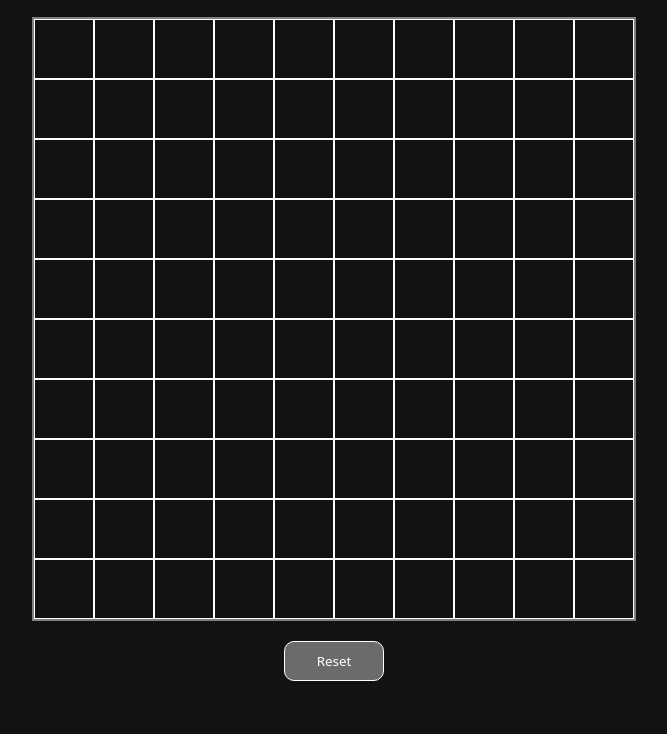
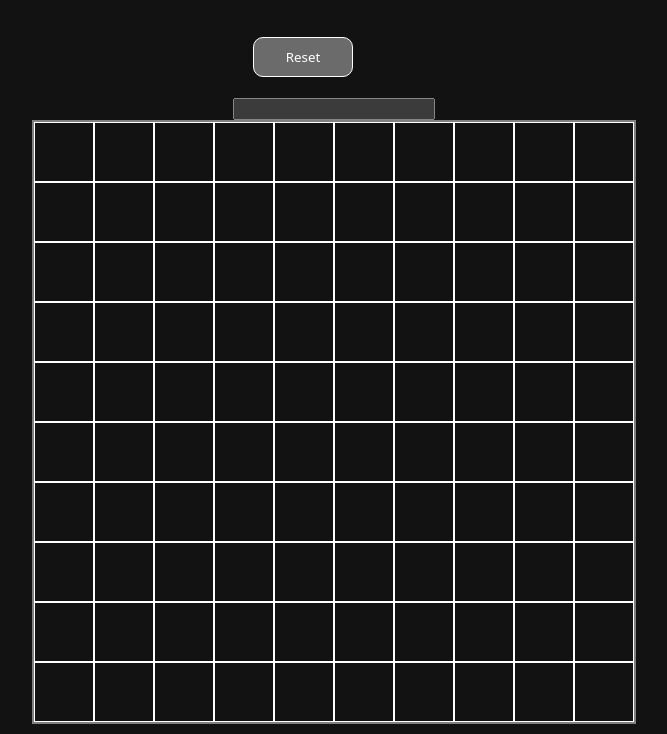
Before and after one commit to armando-rios/etch-a-sketch, a plain HTML site: page index.html in a window 1280 px wide. Shown: the part 66-800 px from the top of the page, without its empty margins (306-973 px from the left). Drawn offline with Linux system fonts and the light colour scheme.

Commit message:
change reset button to form tag.

```diff
--- a/index.html
+++ b/index.html
@@ -10,8 +10,13 @@
     <header>
       <h1>Etch a Sketch</h1>
     </header>
+    <div class="controlers-container">
+      <button id="reset">Reset</button>
+      <form id="rows-submit">
+        <input type="number" name="rows" id="rows" />
+      </form>
+    </div>
     <div class="container"></div>
-    <button id="reset">Reset</button>
     <script src="./main.js"></script>
   </body>
 </html>
```
